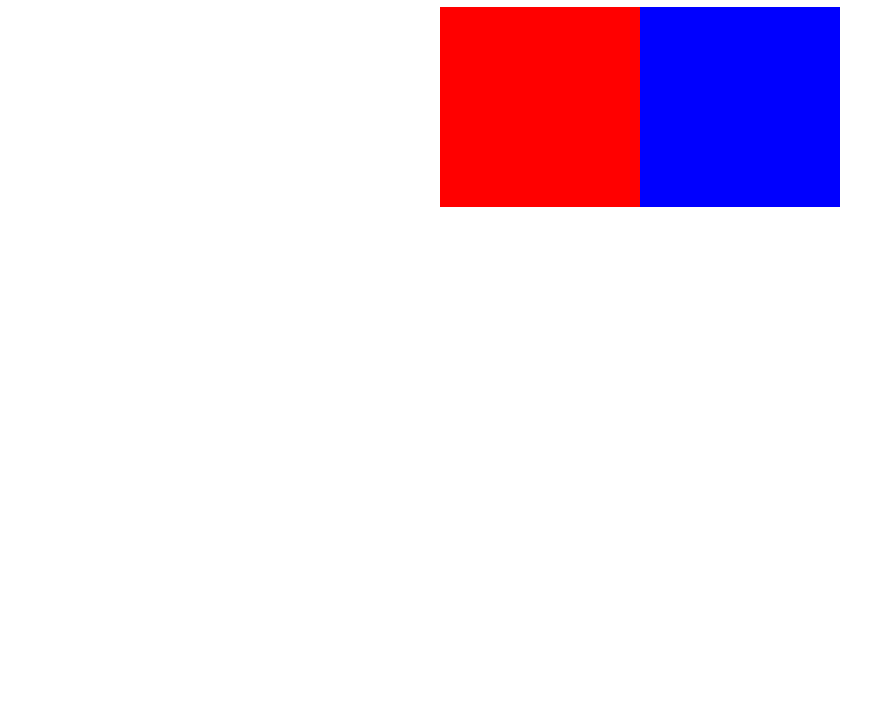
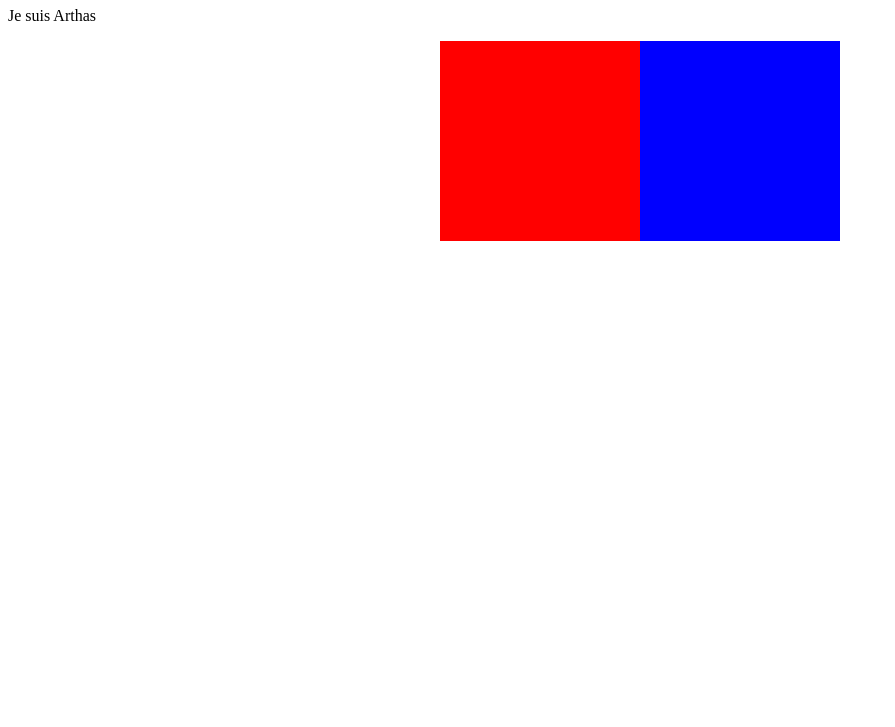
Before and after one commit to Samy1717/newrepo, a plain HTML site: page index.html in a window 1280 px wide. Shown: the part 73-800 px from the top of the page, without its empty margins (0-895 px from the left). Drawn offline with Linux system fonts and the light colour scheme.

Commit message:
add file index.html

```diff
--- a/index.html
+++ b/index.html
@@ -11,6 +11,7 @@
         <h1>
                 Hello World / Salut
         </h1>
+        <p>Je suis Arthas</p>
 
         <div class='col'>
             <div class='square1'></div>
```
